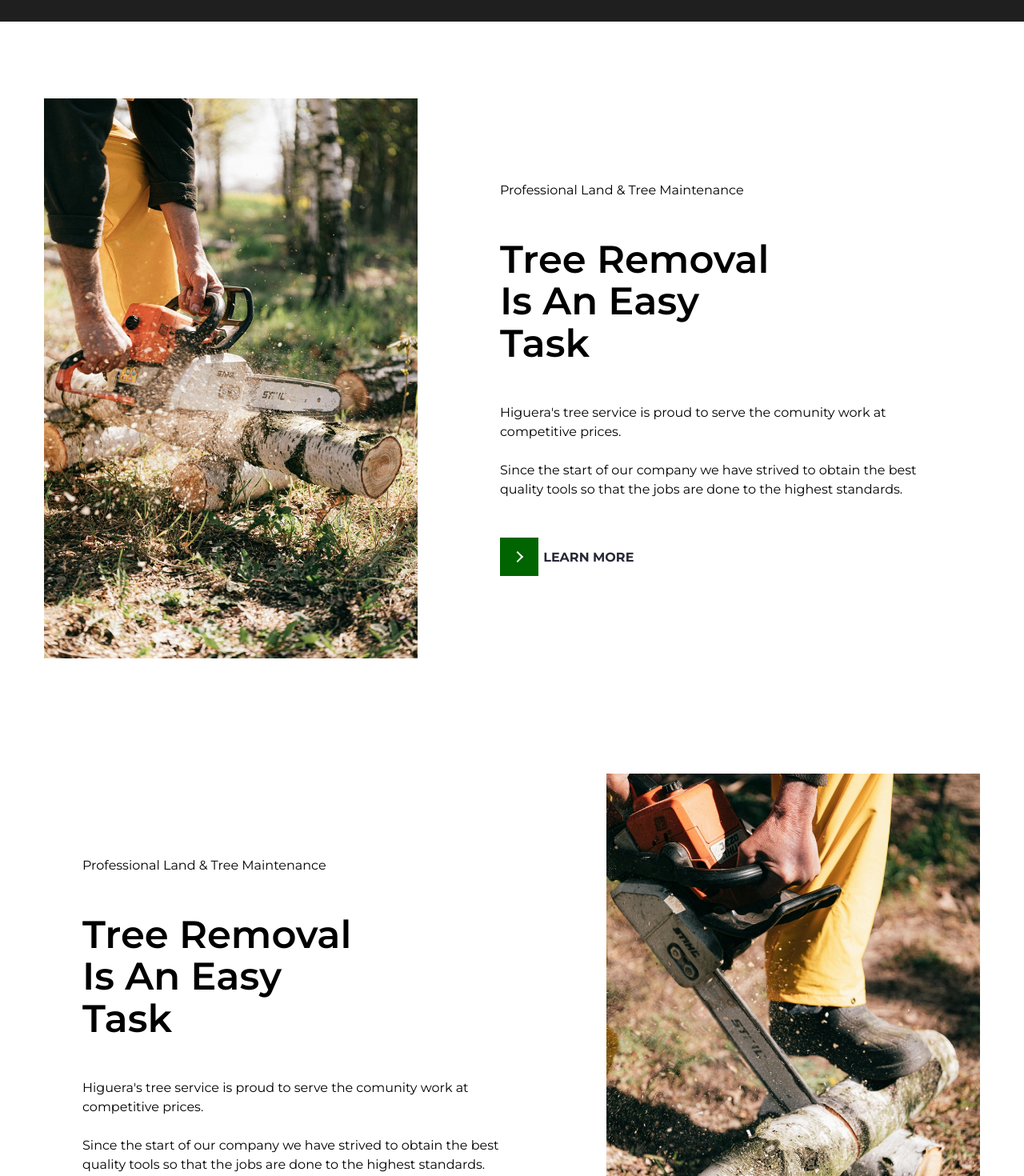
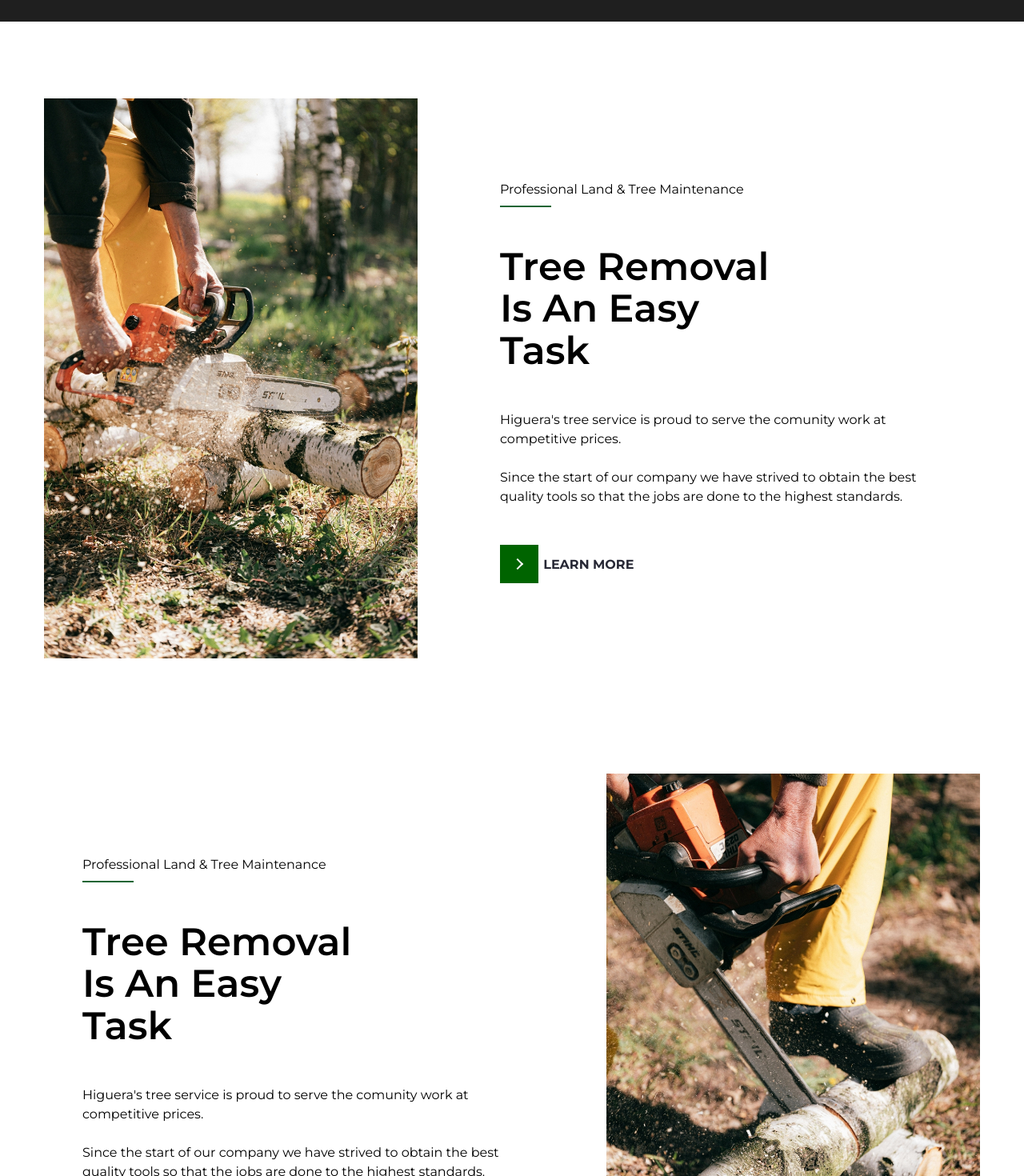
Before and after one commit to BerylBrothers/Paint-Website, a Next.js app: page / in a window 1280 px wide. Shown: the part 1330-2800 px from the top of the page at 80% size. Built offline with nearby package versions, Linux system fonts and the light colour scheme; grey boxes are pictures that could not be loaded.

Commit message:
added borders for text decoration

```diff
--- a/components/About.jsx
+++ b/components/About.jsx
@@ -20,7 +20,10 @@ const About = () => {
           {/* Text Section */}
           <div className="flex flex-col justify-center items-center text-center xl:text-left p-6 ">
             <div className="text-center xl:text-left ">
-              <h5 className="p-6">Professional Land & Tree Maintenance</h5>
+              <div className="p-6">
+                <p className="py-2">Professional Land & Tree Maintenance</p>
+                <div className=" border-green-800 border-b-2 w-16 "></div>
+              </div>
               <h2 className=" p-6 max-w-full xl:max-w-[400px]">
                 Tree Removal Is An Easy Task
               </h2>
--- a/components/About2.jsx
+++ b/components/About2.jsx
@@ -9,7 +9,10 @@ const About = () => {
           {/* Text Section */}
           <div className="flex flex-col xl:order-1 order-2 justify-center items-center text-left p-6">
             <div className="text-center xl:text-left">
-              <h5 className="p-6">Professional Land & Tree Maintenance</h5>
+              <div className="p-6">
+                <p className="py-2">Professional Land & Tree Maintenance</p>
+                <div className=" border-green-800 border-b-2 w-16 "></div>
+              </div>
               <h2 className=" p-6 max-w-full xl:max-w-[400px]">
                 Tree Removal Is An Easy Task
               </h2>
--- a/components/Areas.jsx
+++ b/components/Areas.jsx
@@ -40,7 +40,10 @@ const Areas = () => {
       <div className="container mx-auto py-12">
         <div className="flex flex-col xl:flex justify-center items-center py-12">
           <div className="flex flex-col justify-center items-center">
-            <p className="font-normal">Professional Land & Tree Maintenance</p>
+            <div className="flex flex-col justify-center items-center p-6">
+              <p className="py-2">Professional Land & Tree Maintenance</p>
+              <div className="flex justify-center items-center border-green-800 border-b-2 w-16 "></div>
+            </div>
             <div className="py-12">
               <h2>Areas We Service</h2>
             </div>
--- a/components/Hero.jsx
+++ b/components/Hero.jsx
@@ -1,13 +1,13 @@
-"use client"
+"use client";
 
-import React, { useState, useEffect } from 'react';
+import React, { useState, useEffect } from "react";
 
 const Hero = () => {
   const [imageLoaded, setImageLoaded] = useState(false);
 
   useEffect(() => {
     const image = new Image();
-    image.src = '/images/tree-hero-resize.jpg';
+    image.src = "/images/tree-hero-resize.jpg";
     image.onload = () => setImageLoaded(true);
   }, []);
 
@@ -24,10 +24,12 @@ const Hero = () => {
 
       <section
         className={`relative w-full h-screen bg-transparent bg-cover bg-center transition-opacity duration-1000 ${
-          imageLoaded ? 'opacity-100' : 'opacity-0'
+          imageLoaded ? "opacity-100" : "opacity-0"
         }`}
         style={{
-          backgroundImage: imageLoaded ? 'url("/images/tree-hero-resize.jpg")' : '',
+          backgroundImage: imageLoaded
+            ? 'url("/images/tree-hero-resize.jpg")'
+            : "",
         }}
       >
         {/* Dark overlay 1*/}
@@ -37,21 +39,20 @@ const Hero = () => {
 
         {/* Content on top of the image */}
         <div className="container mx-auto relative z-10 text-white flex items-center justify-center h-full">
-        <div className='flex flex-col xl:justify-start justify-center'>
+          <div className="flex flex-col xl:justify-start justify-center">
+            <p className=" flex xl:justify-start justify-center mt-4 text-xl py-2 ">
+              Reliable, Safe, and Efficient Tree Removal
+            </p>
+            <div className="border-green-800 border-b-2 w-16 "></div>
 
-          <p className=" flex xl:justify-start justify-center mt-4 text-xl py-2">Reliable, Safe, and Efficient Tree Removal</p>
+            <h1 className="flex xl:justify-start justify-center text-center xl:text-left text-4xl font-bold xl:text-8xl xl:max-w-[800px]">
+              Professional Tree Cutting Services
+            </h1>
 
-          <h1 className="flex xl:justify-start justify-center text-center xl:text-left text-4xl font-bold xl:text-8xl xl:max-w-[800px]">Professional Tree Cutting Services</h1>
-
-
-          <div className='flex xl:justify-start justify-center'>
-            <button className="button py-2">Get a Quote</button>
+            <div className="flex xl:justify-start justify-center">
+              <button className="button py-2">Get a Quote</button>
             </div>
-
           </div>
-
-
-
         </div>
       </section>
     </>
--- a/components/PageTitle.jsx
+++ b/components/PageTitle.jsx
@@ -2,7 +2,7 @@ import React from "react";
 
 const PageTitle = ({ title }) => (
   <div className="py-12 flex justify-center items-center bg-black text-white w-full">
-    <h1 className="">{title}</h1>
+    <h2 className="">{title}</h2>
   </div>
 );
 
--- a/components/Services.jsx
+++ b/components/Services.jsx
@@ -27,7 +27,10 @@ const Services = () => {
           {/* Text content centered */}
           <div className="flex flex-col justify-center items-center text-left p-6 text-white">
             <div className="text-center xl:text-left">
-              <h5 className="p-6">Professional Land & Tree Maintenance</h5>
+              <div className="p-6">
+                <p className="py-2">Professional Land & Tree Maintenance</p>
+                <div className=" border-green-800 border-b-2 w-16 "></div>
+              </div>
               <h2 className="p-6 max-w-full xl:max-w-[400px] text-center xl:text-left">
                 Tree Removal Is An Easy Task
               </h2>
--- a/components/Team.jsx
+++ b/components/Team.jsx
@@ -25,7 +25,10 @@ const Team = () => {
       <div className="container mx-auto py-12">
         <div className="flex flex-col xl:flex justify-center items-center py-12">
           <div className="flex flex-col justify-center items-center">
-            <p className="font-normal">Professional Land & Tree Maintenance</p>
+            <div className="flex flex-col justify-center items-center p-6">
+              <p className="py-2">Professional Land & Tree Maintenance</p>
+              <div className="flex justify-center items-center border-green-800 border-b-2 w-16 "></div>
+            </div>
             <div className="py-12">
               <h2>Our Best Lumberjacks</h2>
             </div>
--- a/components/Testimonials.jsx
+++ b/components/Testimonials.jsx
@@ -49,11 +49,10 @@ const Testimonials = () => {
       <div className=" mx-auto">
         <div className="flex xl:flex-row flex-col justify-between ">
           {/* text container */}
-          <div className="relative flex xl:flex-row flex-col justify-center items-center border forest-bg-1 border-black  w-full xl:w-[50%] h-full">
+          <div className="relative flex xl:flex-row flex-col justify-center items-center border forest-bg-1 border-black  w-full xl:w-[50%] h-[70vh]">
             <div className="absolute inset-0 opacity-60 bg-green-300"></div>
             <div className="flex flex-col justify-center items-center text-center xl:text-left p-6 z-10">
-              <h5 className="p-6">Professional Land & Tree Maintenance</h5>
-              <h2 className="p-6 max-w-full xl:max-w-[400px] text-center">
+              <h2 className="p-6 max-w-full xl:max-w-[500px] text-center">
                 Tree Removal Is An Easy Task
               </h2>
               <p className="max-w-[600px] p-6">
@@ -65,20 +64,7 @@ const Testimonials = () => {
                 best quality tools so that the jobs are done to the highest
                 standards.
               </p>
-              <div className="p-6">
-                <button
-                  onClick={prevTestimonial}
-                  className="text-white p-3 mx-2"
-                >
-                  <PiCaretLeftBold />
-                </button>
-                <button
-                  onClick={nextTestimonial}
-                  className="text-white p-3 mx-2"
-                >
-                  <PiCaretRightBold />
-                </button>
-              </div>
+              <div className="p-6"></div>
             </div>
           </div>
 
@@ -88,7 +74,6 @@ const Testimonials = () => {
             {/* Display only the current testimonial */}
             <div className="relative z-10">
               <div className="flex flex-col justify-center items-center text-center xl:text-left p-6 z-10 text-white">
-                <h5 className="p-6">Professional Land & Tree Maintenance</h5>
                 <h2 className="p-6 max-w-full xl:max-w-[350px] text-center">
                   Join Our Tree Service
                 </h2>
@@ -101,10 +86,10 @@ const Testimonials = () => {
                   best quality tools so that the jobs are done to the highest
                   standards.
                 </p>
-                <div className="">
-                  <a href="#" className="button z-10">
+                <div className="p-6">
+                  {/* <a href="#" className="button z-10">
                     Hover me
-                  </a>
+                  </a> */}
                 </div>
               </div>
             </div>
```
